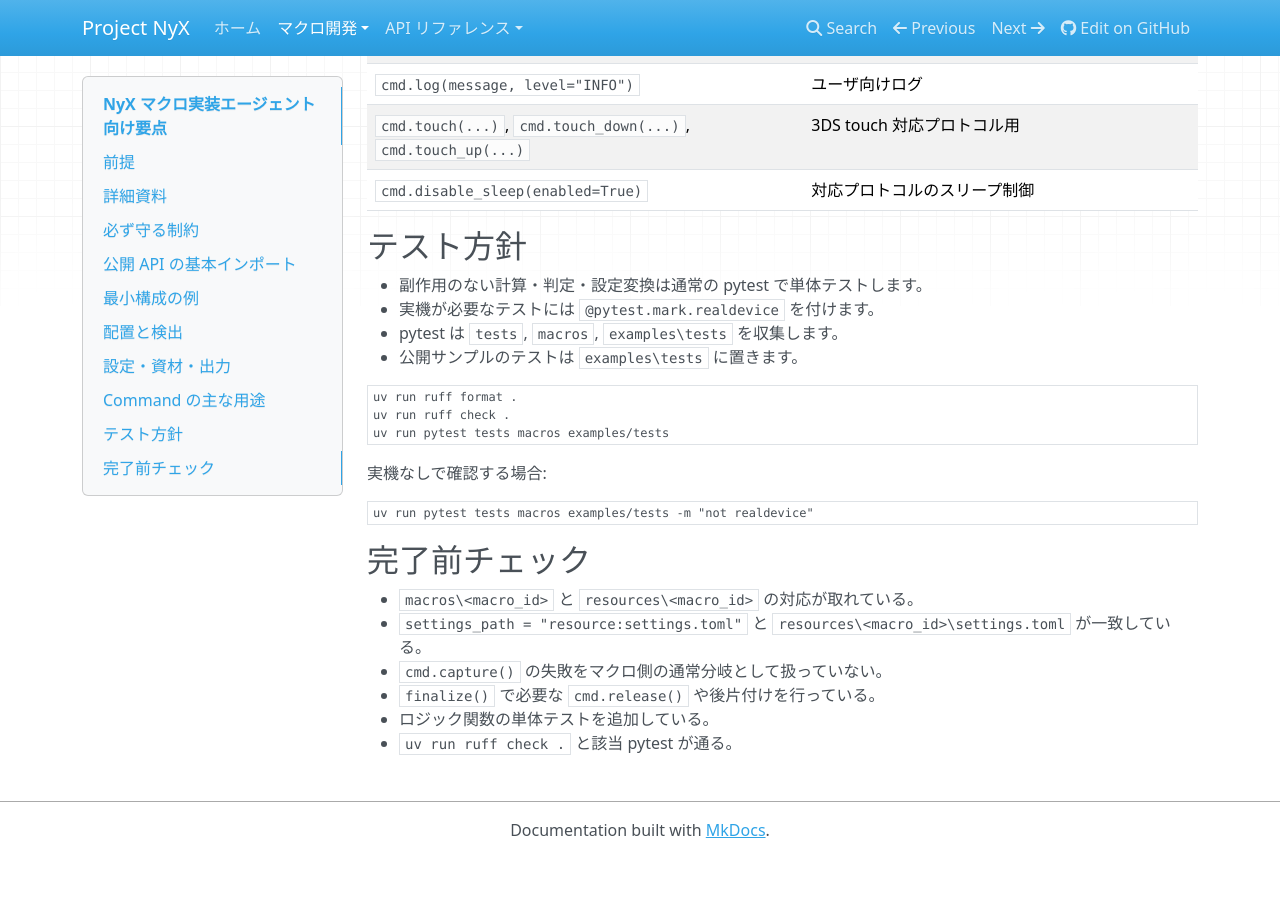
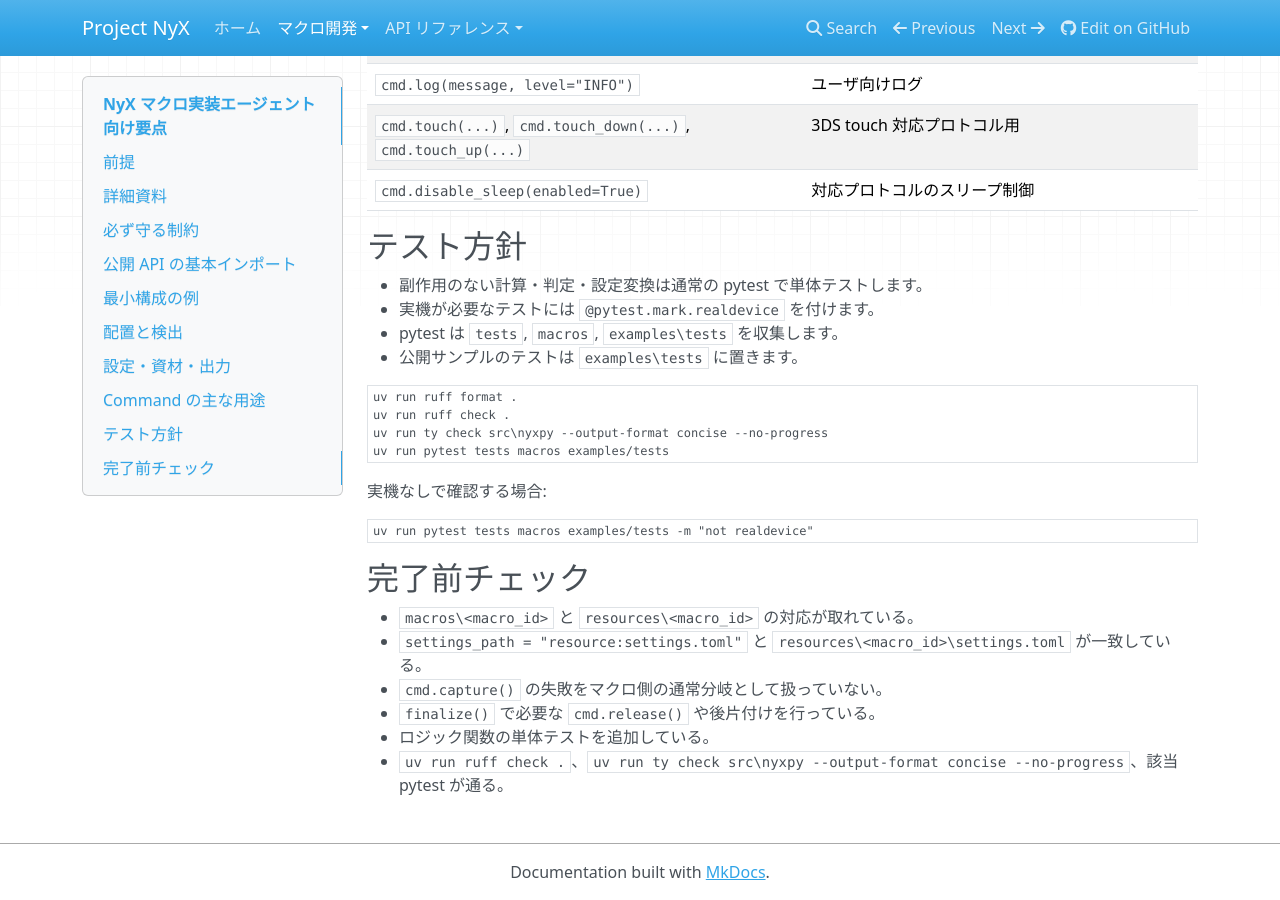
Before and after one commit to niart120/Project_NyX, an MkDocs documentation site: the page built from docs/macro-development/agent-brief.md, in a window 1280 px wide and 900 px high, scrolled down 3212 px. Built offline with MkDocs 1.6.1, drawn with Linux system fonts in a browser that asks for light colours; nearby versions of some CDN libraries; before the commit the page ends 4070 px from its top, so only the background shows below that.

Commit message:
ci: ty型検査をCIゲートに追加
Co-authored-by: Copilot <223556219+Copilot@users.noreply.github.com>

````diff
--- a/docs/macro-development/agent-brief.md
+++ b/docs/macro-development/agent-brief.md
@@ -148,6 +148,7 @@ resources\<macro_id>\
 ```powershell
 uv run ruff format .
 uv run ruff check .
+uv run ty check src\nyxpy --output-format concise --no-progress
 uv run pytest tests macros examples/tests
 ```
 
@@ -164,4 +165,4 @@ uv run pytest tests macros examples/tests -m "not realdevice"
 - `cmd.capture()` の失敗をマクロ側の通常分岐として扱っていない。
 - `finalize()` で必要な `cmd.release()` や後片付けを行っている。
 - ロジック関数の単体テストを追加している。
-- `uv run ruff check .` と該当 pytest が通る。
+- `uv run ruff check .`、`uv run ty check src\nyxpy --output-format concise --no-progress`、該当 pytest が通る。
````
Also changed, not shown: docs/macro-development/README.md (+1 -0 lines), spec/docs/MACRO_DEVELOPMENT_PHASE3_SPEC.md (+1 -1 lines), spec/docs/macro-development-phase3/pep561.md (+2 -2 lines), spec/docs/macro-development-phase3/type-check-hardening.md (+2 -1 lines), 1 other file.
